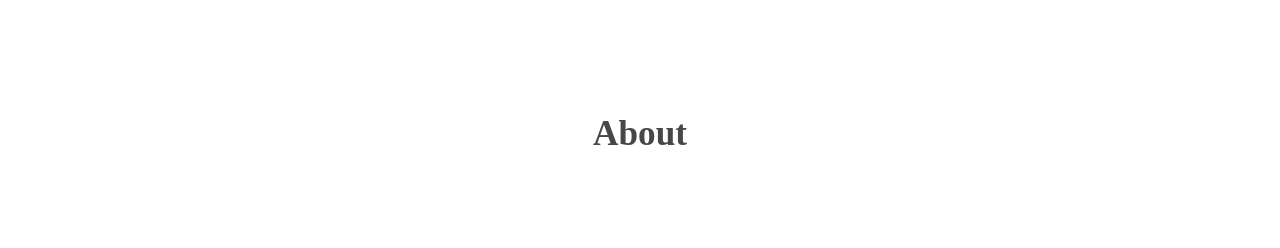
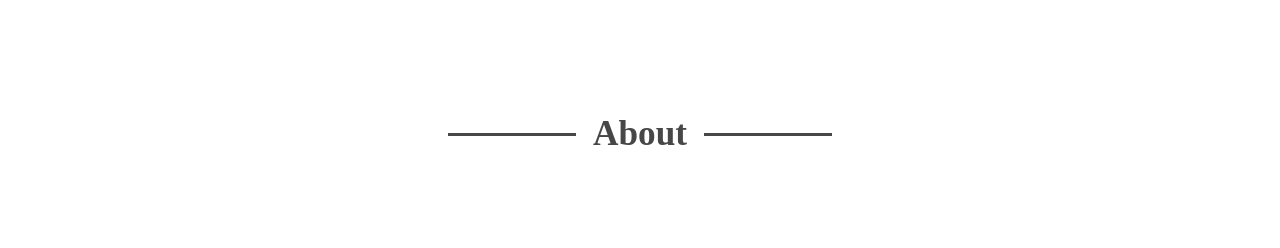
Before and after one commit to dgangrade05/Portfolio-In-Progress, a React (Create React App) app in the folder myportfolio/: page / in a window 1280 px wide. Shown: the part 858-1106 px from the top of the page. Built offline with nearby package versions, Linux system fonts and the light colour scheme; a web font is replaced by a local one.

Commit message:
styled the about section

```diff
--- a/myportfolio/src/components/about/about.css
+++ b/myportfolio/src/components/about/about.css
@@ -10,9 +10,17 @@
   height: 8rem;
   justify-content: center;
   align-items: center;
-  display: flex;
+  display: grid;
+  grid-template-columns: repeat(3,0.1fr);
   text-align: center;
   font-size: 2.2rem;
+}
+
+.about-heading::before, .about-heading::after{
+  content: "";
+  height: 3px;
+  background-color: rgba(71,71,71);
+  display: block;
 }
 
 .about-image{
```
